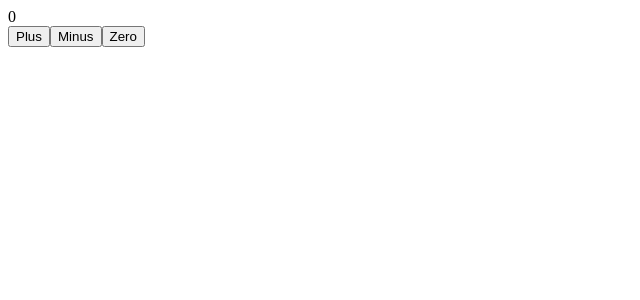
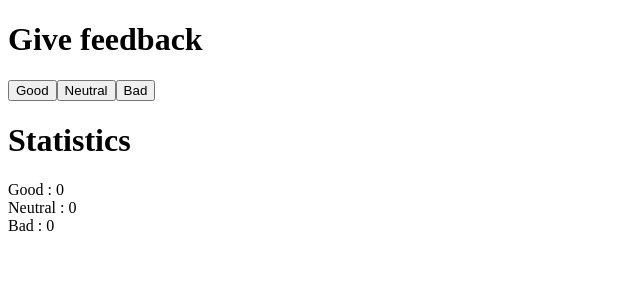
Before and after one commit to mstath1s/part1, a React (Create React App) app: page / in a window 1280 px wide. Shown: the top 300 px of the page, without its empty margins (0-640 px from the left). Built offline with nearby package versions, Linux system fonts and the light colour scheme.

Commit message:
Give feedback exercise 1.6 with compex state

```diff
--- a/package.json
+++ b/package.json
@@ -1,5 +1,5 @@
 {
-  "name": "part1",
+  "name": "my-app",
   "version": "0.1.0",
   "private": true,
   "dependencies": {
--- a/src/App.js
+++ b/src/App.js
@@ -4,74 +4,47 @@ import './App.css';
 
 const Header = (props) => {
   return (
-    <div> <h1>{props.course}</h1></div>
+    <div> <h1>{props.headerText}</h1></div>
 
   )
 }
 
-const Part = (props) => {
-
+const Statistic = (props) => {
   return (
-    <p>{props.partNo} {props.exe}</p>
+    <div>{props.statisticText} : {props.count}</div>
   )
 }
-const Content = (props) => {
-  console.log(props)
-  return (
-    <div>
+const Button = ({onClick, text}) => <button onClick = {onClick}> {text} </button>
+//save clicks of each button to its own state
 
-      <Part partNo={props.parts[0].name} exe={props.parts[0].exercises} />
-      <Part partNo={props.parts[1].name} exe={props.parts[1].exercises} />
-      <Part partNo={props.parts[2].name} exe={props.parts[2].exercises} />
+const App = () => {
 
-    </div>
-  )
+  const Info = {
+    header: 'Give feedback',
+    analytics: 'Statistics'
+  }
 
-}
-const Total = (props) => {
-  return (
-    <p>Number of exercises {props.exercise[0].exercises + props.exercise[1].exercises + props.exercise[2].exercises}</p>
-  )
-}
+  const goodCount = ()=>setGood(good+1)
+  const neutralCount = ()=>setNeutral(neutral+1)
+  const badCount = ()=>setBad(bad+1)
+
+  const [good, setGood] = useState(0)
+  const [neutral, setNeutral] = useState(0)
+  const [bad, setBad] = useState(0)
 
 
-const Display = (props) => {
-  return(<div>{props.counter}</div>)
-}
 
-const Button = ({onClick, text}) => <button onClick = {onClick}> {text} </button>
-
-const App = () => {
-  const course = {
-    name: 'Half Stack application development',
-    parts: [
-      {
-        name: 'Fundamentals of React',
-        exercises: 10
-      },
-      {
-        name: 'Using props to pass data',
-        exercises: 7
-      },
-      {
-        name: 'State of a component',
-        exercises: 14
-      }
-    ]
-  }
-
-  const increasyByOne = ()=>setCounter(counter+1)
-  const decreaseByOne = ()=>setCounter(counter-1)
-  const resetCounter = ()=>setCounter(0)
-
-  const [counter, setCounter] = useState(0)
 
   return (
     <div>
-      <Display counter= {counter}/>
-      <Button onClick={increasyByOne} text='Plus'/>
-      <Button onClick={decreaseByOne} text='Minus'/>
-      <Button onClick={resetCounter} text='Zero'/>
+      <Header headerText={Info.header}/>
+      <Button onClick={goodCount} text='Good'/>
+      <Button onClick={neutralCount} text='Neutral'/>
+      <Button onClick={badCount} text='Bad'/>
+      <Header headerText={Info.analytics}/>
+      <Statistic statisticText='Good' count={good}/>
+      <Statistic statisticText='Neutral' count={neutral}/>
+      <Statistic statisticText='Bad' count={bad}/>
     </div>
     // <div>
     //   <Header course={course.name} />
```
Also changed, not shown: 1 other file (tests, documents, lock files or other folders).
